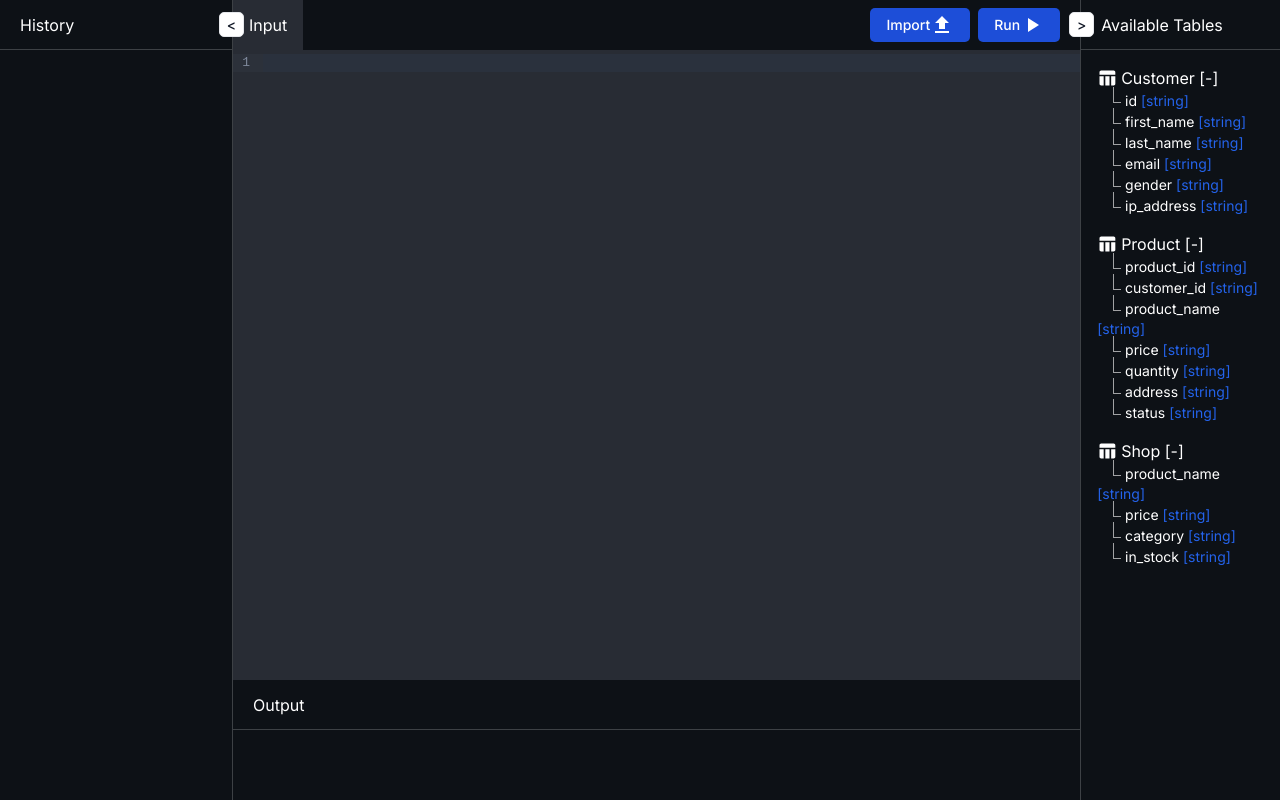
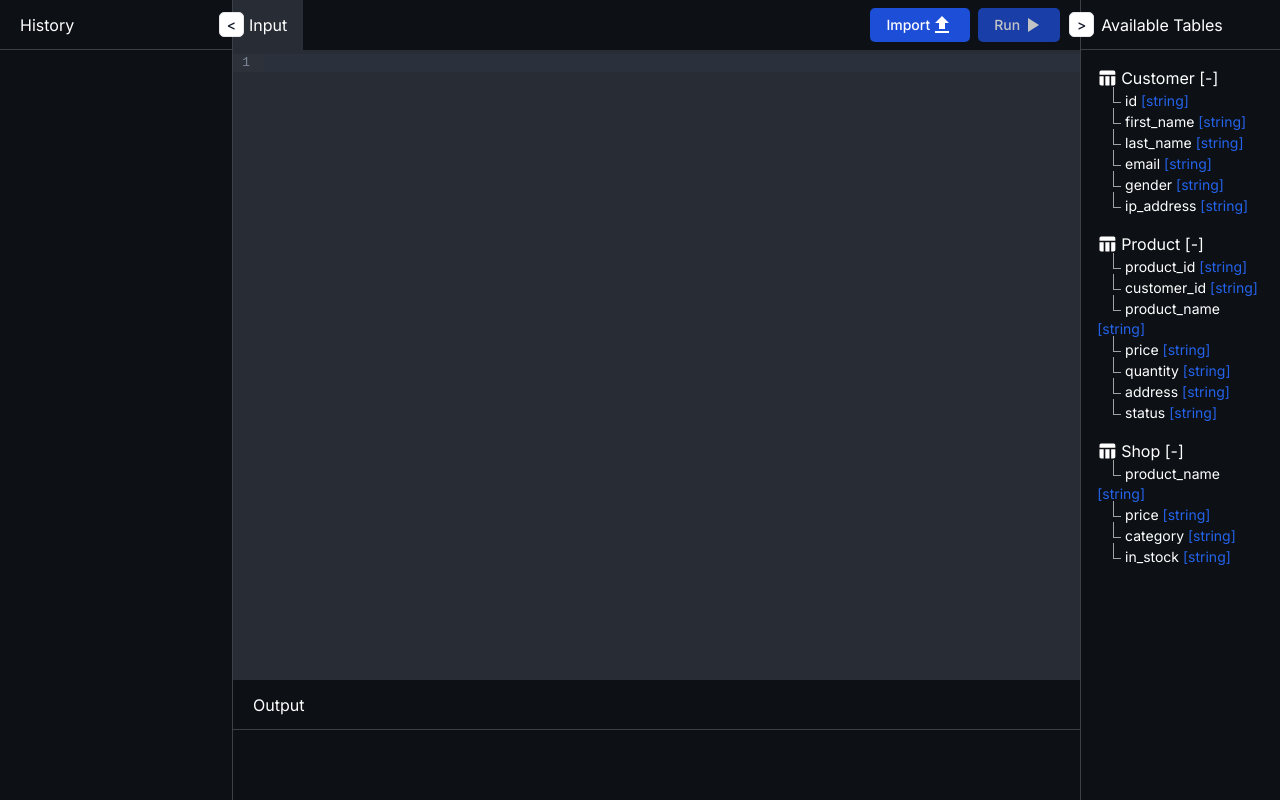
Before and after one commit to vedant-jain03/atlan-task-fe, a React (Create React App) app: page / in a window 1280 px wide. Built offline with nearby package versions, Linux system fonts and the light colour scheme; the HTML template or start-up script is replaced by a standard one.

Commit message:
feat: added hard coded query

```diff
--- a/src/components/EditorNavbar.jsx
+++ b/src/components/EditorNavbar.jsx
@@ -2,7 +2,7 @@ import React from 'react'
 import PlayArrowIcon from '@mui/icons-material/PlayArrow';
 import FileUploadIcon from '@mui/icons-material/FileUpload';
 
-function EditorNavbar({ handleSubmit, handleFileImport }) {
+function EditorNavbar({ handleSubmit, handleFileImport, query }) {
   return (
     <div className='w-[100%] flex pr-5 items-center h-[50px] flex items-center justify-between relative'>
       <div className='bg-[#282c34] h-[100%] p-2 px-4 flex items-center justify-center'>
@@ -11,7 +11,7 @@ function EditorNavbar({ handleSubmit, handleFileImport }) {
       <div className='flex items-center justify-center'>
         <label htmlFor="file-input" className='mr-2 text-white bg-blue-700 hover:bg-blue-800 focus:ring-4 focus:ring-blue-300 font-medium rounded-[5px] text-sm dark:bg-blue-600 dark:hover:bg-blue-700 focus:outline-none dark:focus:ring-blue-800 px-4 py-[5px] flex items-center justify-center text-center cursor-pointer'>Import <FileUploadIcon /></label>
         <input id="file-input" className='hidden' type="file" onChange={(e) => handleFileImport(e)} />
-        <button className='text-white bg-blue-700 hover:bg-blue-800 focus:ring-4 focus:ring-blue-300 font-medium rounded-[5px] text-sm dark:bg-blue-600 dark:hover:bg-blue-700 focus:outline-none dark:focus:ring-blue-800 px-4 py-[5px] flex items-center justify-center text-center' onClick={() => handleSubmit()}>Run <PlayArrowIcon /></button>
+        <button className='text-white bg-blue-700 hover:bg-blue-800 focus:ring-4 focus:ring-blue-300 font-medium rounded-[5px] text-sm dark:bg-blue-600 dark:hover:bg-blue-700 focus:outline-none dark:focus:ring-blue-800 px-4 py-[5px] flex items-center justify-center text-center disabled:opacity-75' onClick={() => handleSubmit()} disabled={query ? false : true}>Run <PlayArrowIcon /></button>
       </div>
     </div>
   )
--- a/src/pages/Editor.jsx
+++ b/src/pages/Editor.jsx
@@ -16,7 +16,16 @@ function Editor() {
   const handleSubmit = useCallback(async () => {
     setShowOutputTerminal(true)
     setOutputLoad(true);
-    const { default: data } = await import('../assets/data/product.json');
+    // hard coded query
+    if(query.toLowerCase() === "select * from customer;") {
+      var { default: data } = await import('../assets/data/customer.json');
+    } else if (query.toLowerCase() === "select * from product;") {
+      var { default: data } = await import('../assets/data/product.json');
+    } else if (query.toLowerCase() === "select * from shop;") {
+      var { default: data } = await import('../assets/data/shop.json');
+    } else {
+      var { default: data } = await import('../assets/data/product.json');
+    }
     setOutputData(data);
     setOutputLoad(false);
     setHistory([...history, query]);
@@ -42,7 +51,7 @@ function Editor() {
     <div className='flex item-center justify-between h-[100vh] w-[100vw] overflow-hidden bg-[#0d1116] text-[white]'>
       <SideBar history={history} setQuery={setQuery} />
       <div className='w-[100%] border-x-[1px] border-[#ffffff33]'>
-        <EditorNavbar handleSubmit={handleSubmit} handleFileImport={handleFileImport} />
+        <EditorNavbar handleSubmit={handleSubmit} handleFileImport={handleFileImport} query={query} />
         <ShowEditor setQuery={setQuery} query={query} showOutputTerminal={showOutputTerminal} />
         <ShowOutput isOutputLoad={isOutputLoad} setOutputLoad={setOutputLoad} outputData={outputData} setOutputData={setOutputData} handleSubmit={handleSubmit} setShowOutputTerminal={setShowOutputTerminal} showOutputTerminal={showOutputTerminal} />
       </div>
```
Also changed, not shown: public/icon.jpeg (added).
